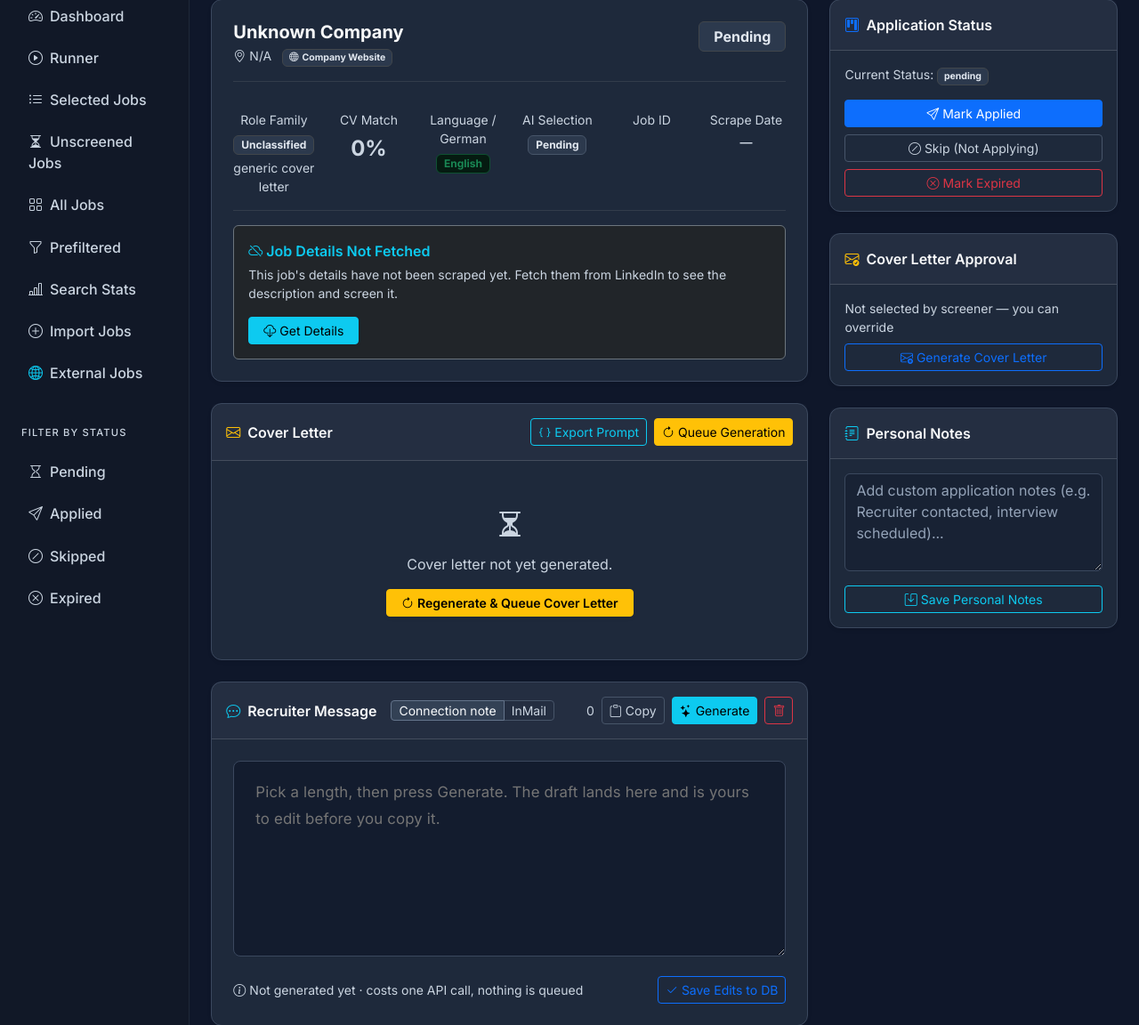
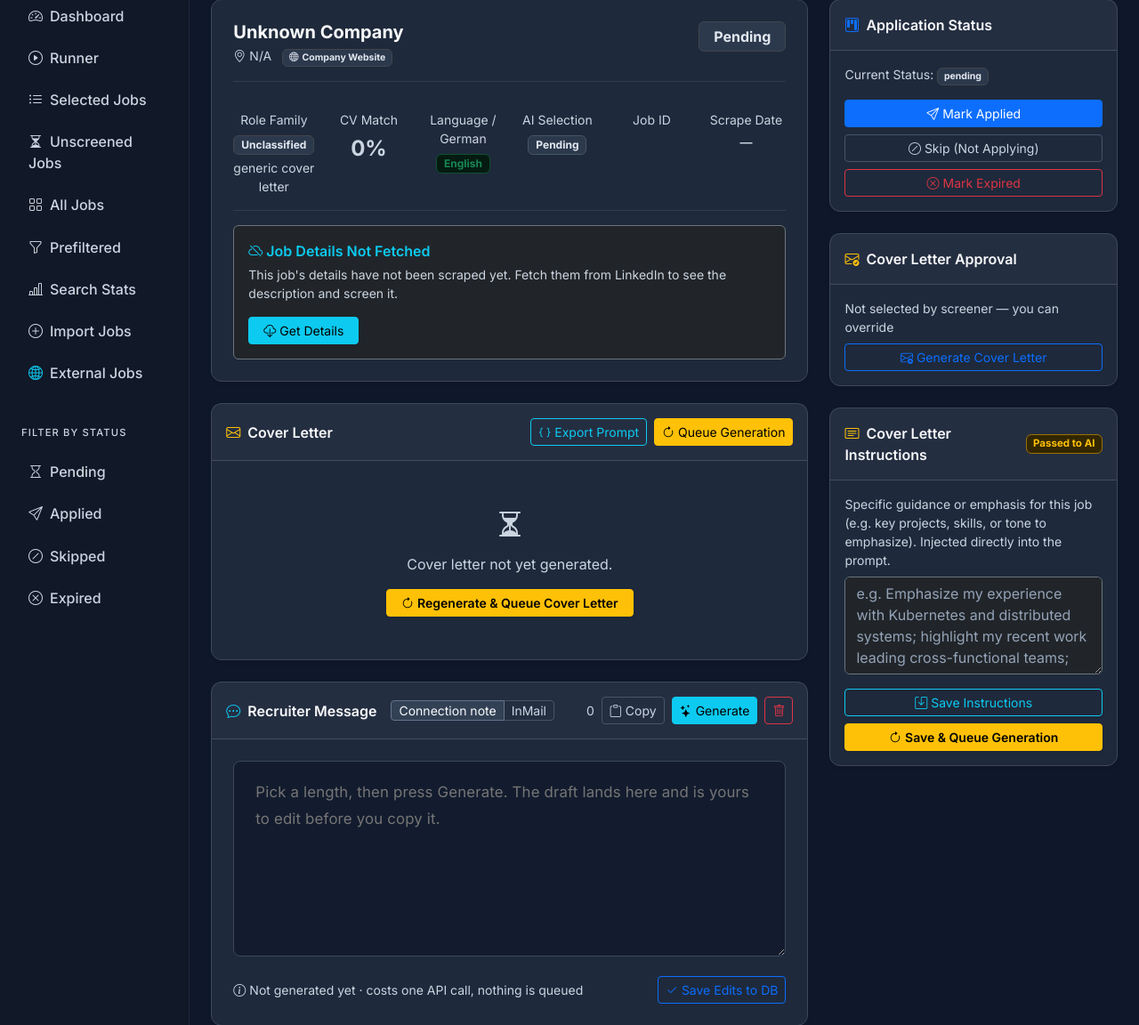
Before and after one commit to mertalpaydin/AI-assisted-job-search-tool, a Flask app: template src/job_search/web/templates/job_detail.html in a window 1280 px wide. Shown: the part 80-1232 px from the top of the page at 89% size. Run offline with Flask 3, Linux system fonts and the light colour scheme; the template is opened without the code that fills it, so the values that code supplies are empty; some libraries are stand-ins or nearby versions.

Commit message:
feat(cover-letter): rework personal notes to custom instructions for cover letter generator

```diff
--- a/src/job_search/ai/cover_letter.py
+++ b/src/job_search/ai/cover_letter.py
@@ -148,6 +148,7 @@ class CoverLetterWorker:
                     job_location=job.formattedLocation,
                     job_description=job.description,
                     archetype=job.archetype,
+                    user_notes=job.user_notes,
                 )
 
                 async for attempt in AsyncRetrying(
--- a/src/job_search/web/app.py
+++ b/src/job_search/web/app.py
@@ -631,9 +631,38 @@ def clean_jobs():
 @app.route("/jobs/<int:job_id>/notes", methods=["POST"])
 def update_notes(job_id: int):
     db = get_db()
+    if db.get_selected_job(job_id) is None:
+        abort(404)
     notes = request.form.get("notes", "").strip()
     db.update_user_notes(job_id, notes if notes else None)
-    return redirect(url_for("job_detail", job_id=job_id))
+
+    action = request.form.get("action", "save")
+    if action == "save_and_regenerate":
+        # 1. Clear existing cover letter record & export files
+        db.prepare_cover_letter_regeneration(job_id)
+        from job_search.export.exporter import delete_cover_letter_export
+        project_root = Path(app.root_path).parents[2]
+        delete_cover_letter_export(db, job_id, output_dir=str(project_root / "data" / "export"))
+
+        # 2. Push job into live runner queue if active
+        global _runner_coordinator, _runner_thread
+        enqueued = False
+        if _runner_coordinator is not None and _runner_thread is not None and _runner_thread.is_alive():
+            try:
+                _runner_coordinator._cover_letter_queue.put(job_id)
+                enqueued = True
+            except Exception as exc:
+                from loguru import logger
+                logger.warning("Could not push job {} to live queue: {}", job_id, exc)
+
+        if enqueued:
+            flash(f"Instructions saved and cover letter reset for job #{job_id}! Pushed to live generation queue.", "success")
+        else:
+            flash(f"Instructions saved and cover letter reset for job #{job_id} (marked approved). Start the runner to generate.", "info")
+    else:
+        flash("Cover letter instructions saved.", "success")
+
+    return _redirect_back(request.form, job_id)
 
 
 @app.route("/jobs/<int:job_id>/cover-letter/update", methods=["POST"])
@@ -968,6 +997,7 @@ def cover_letter_prompt(job_id: int):
         job_location=job.formattedLocation,
         job_description=job.description,
         archetype=job.archetype,
+        user_notes=job.user_notes,
     )
     combined = (
         "===== SYSTEM PROMPT =====\n\n" + system
--- a/src/job_search/web/templates/job_detail.html
+++ b/src/job_search/web/templates/job_detail.html
@@ -454,6 +454,11 @@
       <div class="card-header d-flex justify-content-between align-items-center py-3 flex-wrap gap-2">
         <div class="d-flex align-items-center gap-2">
           <span class="fw-semibold text-light"><i class="bi bi-envelope me-2 text-warning"></i>Cover Letter</span>
+          {% if job.user_notes %}
+          <span class="badge bg-warning-subtle text-warning border border-warning-subtle" title="Custom instructions active for this cover letter">
+            <i class="bi bi-card-text me-1"></i>Instructions Active
+          </span>
+          {% endif %}
           {% if job.cover_letter_text %}
           <div class="btn-group btn-group-sm ms-2" role="group" aria-label="View mode">
             <button type="button" class="btn btn-outline-secondary py-0 px-2" id="btnClReadView" onclick="setClViewMode('read')">
@@ -514,6 +519,15 @@
       </div>
       <div class="card-body p-4">
         {% if job.cover_letter_text %}
+        {% if job.user_notes %}
+        <div class="alert alert-dark border-secondary py-2 px-3 small mb-3 text-muted d-flex align-items-start gap-2">
+          <i class="bi bi-card-text text-warning mt-1 flex-shrink-0"></i>
+          <div>
+            <span class="text-warning fw-semibold">Custom Instructions Active:</span>
+            <span class="text-light ms-1">{{ job.user_notes }}</span>
+          </div>
+        </div>
+        {% endif %}
         <div id="pdfAlert"></div>
         <form method="post" action="/jobs/{{ job.job_id }}/cover-letter/update">
           <div class="row g-2 mb-3">
@@ -545,6 +559,15 @@
           </div>
         </form>
         {% else %}
+        {% if job.user_notes %}
+        <div class="alert alert-dark border-secondary py-2 px-3 small mb-3 text-muted d-flex align-items-start gap-2 text-start">
+          <i class="bi bi-card-text text-warning mt-1 flex-shrink-0"></i>
+          <div>
+            <span class="text-warning fw-semibold">Custom Instructions Set:</span>
+            <span class="text-light ms-1">{{ job.user_notes }}</span>
+          </div>
+        </div>
+        {% endif %}
         <div class="text-muted text-center py-4">
           <i class="bi bi-hourglass-split fs-2 d-block mb-2 text-secondary"></i>
           <p class="mb-3">Cover letter not yet generated.</p>
@@ -896,19 +919,29 @@
     </div>
     {% endif %}
 
-    <!-- Personal Application Notes Card -->
+    <!-- Cover Letter Instructions & Notes Card -->
     <div class="card detail-summary-card shadow-sm mb-4">
-      <div class="card-header fw-semibold text-light py-3">
-        <i class="bi bi-journal-text me-2 text-info"></i>Personal Notes
+      <div class="card-header fw-semibold text-light py-3 d-flex justify-content-between align-items-center">
+        <span><i class="bi bi-card-text me-2 text-warning"></i>Cover Letter Instructions</span>
+        <span class="badge bg-warning-subtle text-warning border border-warning-subtle" style="font-size: 0.72rem;">Passed to AI</span>
       </div>
       <div class="card-body p-3">
         <form method="post" action="/jobs/{{ job.job_id }}/notes">
+          <input type="hidden" name="source" value="detail">
+          <p class="text-muted small mb-2">
+            Specific guidance or emphasis for this job (e.g. key projects, skills, or tone to emphasize). Injected directly into the prompt.
+          </p>
           <div class="mb-3">
-            <textarea name="notes" class="form-control" rows="4" placeholder="Add custom application notes (e.g. Recruiter contacted, interview scheduled)...">{{ job.user_notes or '' }}</textarea>
-          </div>
-          <button type="submit" class="btn btn-sm btn-outline-info w-100">
-            <i class="bi bi-save me-1"></i>Save Personal Notes
-          </button>
+            <textarea name="notes" class="form-control bg-dark text-light border-secondary" rows="4" placeholder="e.g. Emphasize my experience with Kubernetes and distributed systems; highlight my recent work leading cross-functional teams; note that I spoke with the hiring manager on LinkedIn...">{{ job.user_notes or '' }}</textarea>
+          </div>
+          <div class="d-flex flex-column gap-2">
+            <button type="submit" name="action" value="save" class="btn btn-sm btn-outline-info w-100">
+              <i class="bi bi-save me-1"></i>Save Instructions
+            </button>
+            <button type="submit" name="action" value="save_and_regenerate" class="btn btn-sm btn-warning w-100 fw-semibold shadow-sm">
+              <i class="bi bi-arrow-clockwise me-1"></i>{% if job.cover_letter_text %}Save & Regenerate{% else %}Save & Queue Generation{% endif %}
+            </button>
+          </div>
         </form>
       </div>
     </div>
```
Also changed, not shown: src/job_search/ai/prompt_manager.py (+9 -0 lines), src/job_search/core/database.py (+5 -2 lines), tests/conftest.py (+2 -0 lines), tests/test_database.py (+10 -0 lines), tests/test_prompt_manager.py (+22 -0 lines), tests/test_web.py (+62 -0 lines), README.md, 1 other file.
